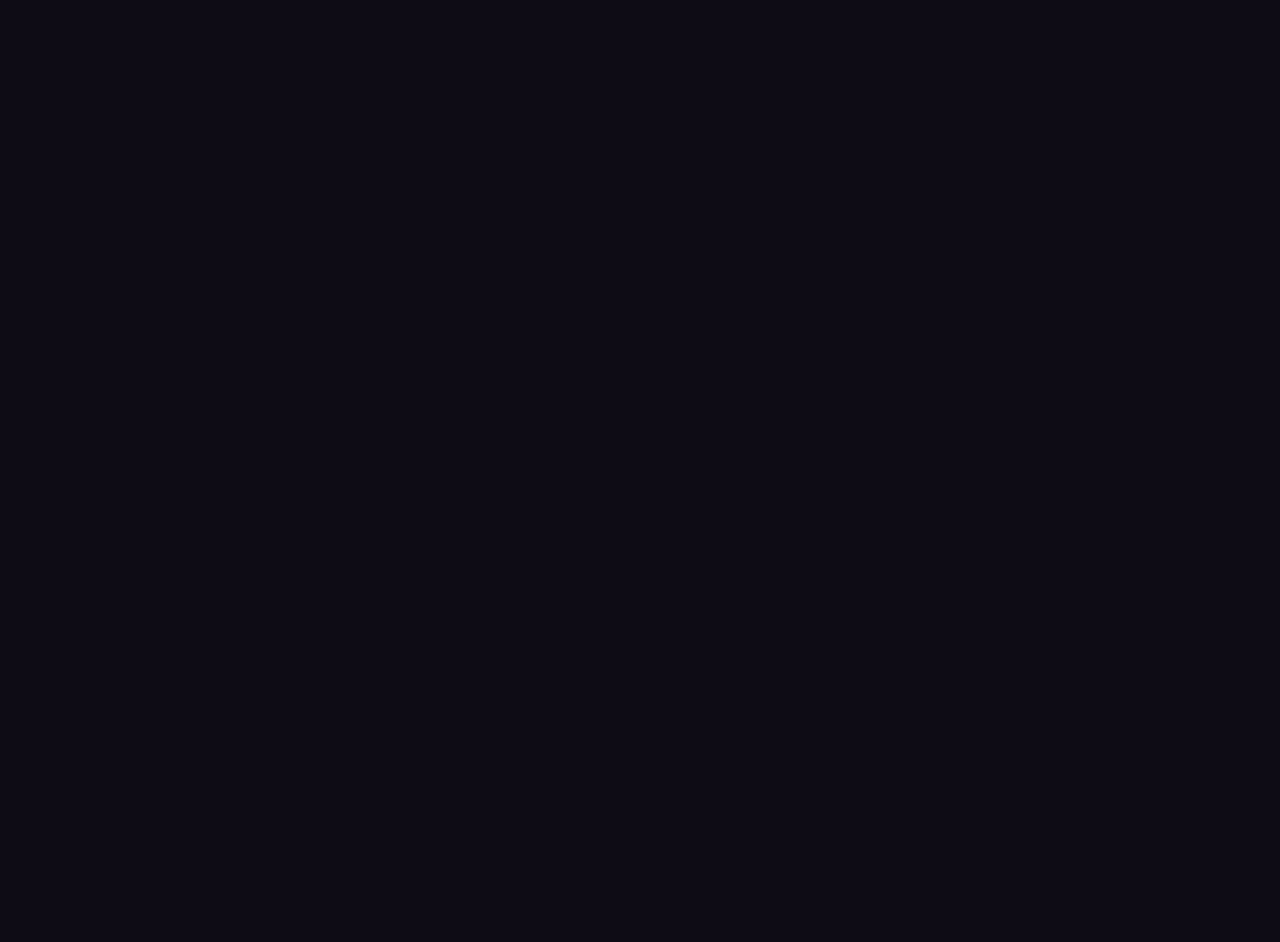
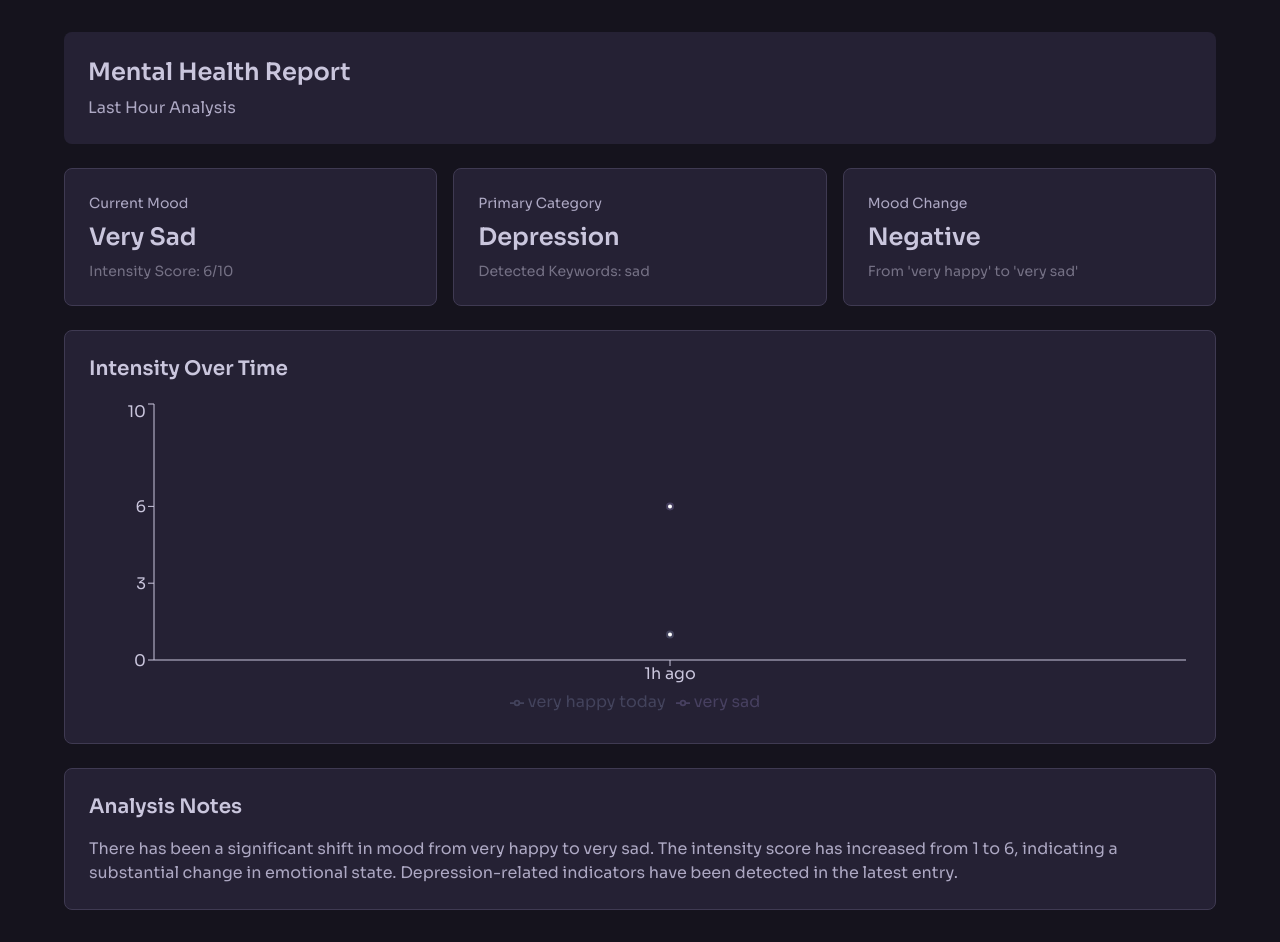
Before and after one commit to Kaushik-2802/mental-health-AI, a React (Vite) app in the folder frontend/: page /report in a window 1280 px wide. Before the commit this address had no page. Before the commit the page ends 800 px from the top, so only its background shows below. Built offline with nearby package versions, Linux system fonts and the light colour scheme.

Commit message:
report page made with dummy data using a json object , styling to chat page

```diff
--- a/frontend/package.json
+++ b/frontend/package.json
@@ -19,6 +19,7 @@
     "react-intersection-observer": "^9.15.1",
     "react-just-parallax": "^3.1.16",
     "react-router-dom": "^7.1.3",
+    "recharts": "^2.15.1",
     "scroll-lock": "^2.1.5"
   },
   "devDependencies": {
--- a/frontend/src/App.jsx
+++ b/frontend/src/App.jsx
@@ -2,6 +2,7 @@ import { Route, BrowserRouter as Router, Routes } from "react-router-dom";
 import LandingPage from "./pages/LandingPage";
 import SignInPage from "./pages/SignInPage";
 import ChatPage from "./pages/ChatPage";
+import ReportPage from "./pages/ReportPage";
 
 const App = () => {
   return (
@@ -10,6 +11,7 @@ const App = () => {
         <Route path="/" element={<LandingPage />} />
         <Route path="/chat" element={<ChatPage />} />
         <Route path="/signin" element={<SignInPage />} />
+        <Route path="/report" element={<ReportPage />} />
       </Routes>
     </Router>
   );
--- /dev/null
+++ b/frontend/src/pages/ReportPage.jsx
@@ -0,0 +1,121 @@
+import React from "react";
+import { LineChart, Line, XAxis, YAxis, Tooltip, Legend, ResponsiveContainer } from "recharts";
+
+const reportData = {
+  header: {
+    title: "Mental Health Report",
+    subtitle: "Last Hour Analysis"
+  },
+  currentState: {
+    mood: "Very Sad",
+    intensityScore: 6,
+    category: "Depression",
+    keywords: ["sad"],
+    sentiment: "Negative",
+    moodChange: "From 'very happy' to 'very sad'"
+  },
+  chartData: [
+    {
+      time: '1h ago',
+      'very happy today': 1,
+      'very sad': 6
+    }
+  ],
+  analysis: {
+    notes: "There has been a significant shift in mood from very happy to very sad. The intensity score has increased from 1 to 6, indicating a substantial change in emotional state. Depression-related indicators have been detected in the latest entry."
+  }
+};
+
+const ReportPage = () => {
+  return (
+    <div className="min-h-screen bg-n-7 p-8">
+      <div className="max-w-6xl mx-auto space-y-6">
+        {/* Header */}
+        <div className="bg-n-6 rounded-lg p-6">
+          <h1 className="text-2xl font-bold text-n-2">{reportData.header.title}</h1>
+          <p className="text-n-3 mt-2">{reportData.header.subtitle}</p>
+        </div>
+
+        {/* Stats Grid */}
+        <div className="grid grid-cols-1 md:grid-cols-3 gap-4">
+          <div className="bg-n-6 border border-n-5 rounded-lg">
+            <div className="p-6">
+              <h3 className="text-n-3 text-sm font-medium">Current Mood</h3>
+              <p className="text-n-2 text-2xl font-bold mt-2">{reportData.currentState.mood}</p>
+              <div className="mt-2 text-n-4 text-sm">Intensity Score: {reportData.currentState.intensityScore}/10</div>
+            </div>
+          </div>
+
+          <div className="bg-n-6 border border-n-5 rounded-lg">
+            <div className="p-6">
+              <h3 className="text-n-3 text-sm font-medium">Primary Category</h3>
+              <p className="text-n-2 text-2xl font-bold mt-2">{reportData.currentState.category}</p>
+              <div className="mt-2 text-n-4 text-sm">
+                Detected Keywords: {reportData.currentState.keywords.join(', ')}
+              </div>
+            </div>
+          </div>
+
+          <div className="bg-n-6 border border-n-5 rounded-lg">
+            <div className="p-6">
+              <h3 className="text-n-3 text-sm font-medium">Mood Change</h3>
+              <p className="text-n-2 text-2xl font-bold mt-2">{reportData.currentState.sentiment}</p>
+              <div className="mt-2 text-n-4 text-sm">{reportData.currentState.moodChange}</div>
+            </div>
+          </div>
+        </div>
+
+        {/* Chart */}
+        <div className="bg-n-6 border border-n-5 rounded-lg">
+          <div className="p-6">
+            <h2 className="text-n-2 text-xl font-bold mb-4">Intensity Over Time</h2>
+            <div className="h-80">
+              <ResponsiveContainer width="100%" height="100%">
+                <LineChart data={reportData.chartData}>
+                  <XAxis
+                    dataKey="time"
+                    stroke="#CAC6DD"
+                  />
+                  <YAxis
+                    stroke="#CAC6DD"
+                    domain={[0, 10]}
+                  />
+                  <Tooltip
+                    contentStyle={{
+                      backgroundColor: '#252134',
+                      border: '1px solid #3F3A52',
+                      borderRadius: '6px'
+                    }}
+                  />
+                  <Legend />
+                  <Line
+                    type="monotone"
+                    dataKey="very happy today"
+                    stroke="#43435C"
+                    strokeWidth={2}
+                  />
+                  <Line
+                    type="monotone"
+                    dataKey="very sad"
+                    stroke="#474060"
+                    strokeWidth={2}
+                  />
+                </LineChart>
+              </ResponsiveContainer>
+            </div>
+          </div>
+        </div>
+
+        {/* Notes */}
+        <div className="bg-n-6 border border-n-5 rounded-lg">
+          <div className="p-6">
+            <h2 className="text-n-2 text-xl font-bold mb-4">Analysis Notes</h2>
+            <p className="text-n-3">{reportData.analysis.notes}</p>
+          </div>
+        </div>
+      </div>
+    </div>
+  );
+};
+
+export default ReportPage;
--- a/frontend/src/pages/SignInPage.jsx
+++ b/frontend/src/pages/SignInPage.jsx
@@ -2,8 +2,12 @@ import React from "react";
 import { teamwork, signup } from "../assets/";
 import { MdEmail } from "react-icons/md";
 import { RiLockPasswordFill } from "react-icons/ri";
+import { useNavigate } from "react-router-dom";
+
+
 
 const SignInPage = () => {
+  const navigate = useNavigate();
   return (
     <div className="bg-gradient-to-r from-[#F28383] from-10% via-[#9D6CD2] via-30% to-[#481EDC] to-90% flex items-center justify-center min-h-screen p-4">
       <div className="max-w-[960px] bg-black-dark grid grid-cols-1 md:grid-cols-2 items-center gap-10 md:gap-20 p-5 rounded-2xl relative">
@@ -44,7 +48,7 @@ const SignInPage = () => {
                 className="w-full bg-white-light text-black py-2 pl-12 pr-4 rounded-full focus:bg-white focus:outline-none focus:ring-1 focus:ring-neon-blue focus:drop-shadow-lg"
               />
             </div>
-            <button className="bg-gradient-to-r from-blue-400 to-cyan-200 w-full font-semibold rounded-full py-2">
+            <button className="bg-gradient-to-r from-blue-400 to-cyan-200 w-full font-semibold rounded-full py-2" onClick={() => navigate("/chat")}>
               Sign in
             </button>
           </form>
```
Also changed, not shown: frontend/src/pages/ChatPage.jsx (+45 -54 lines), 1 other file (tests, documents, lock files or other folders).
